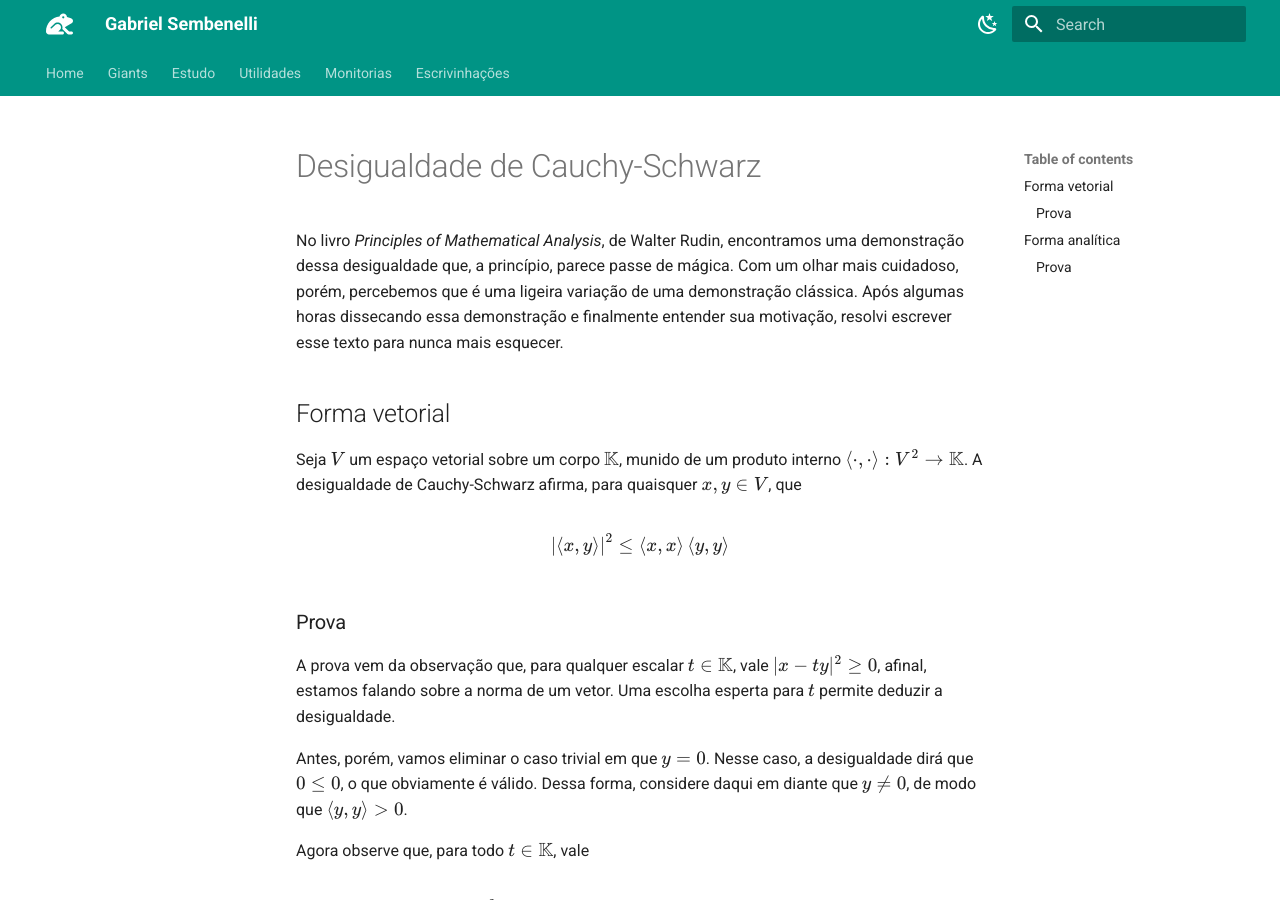
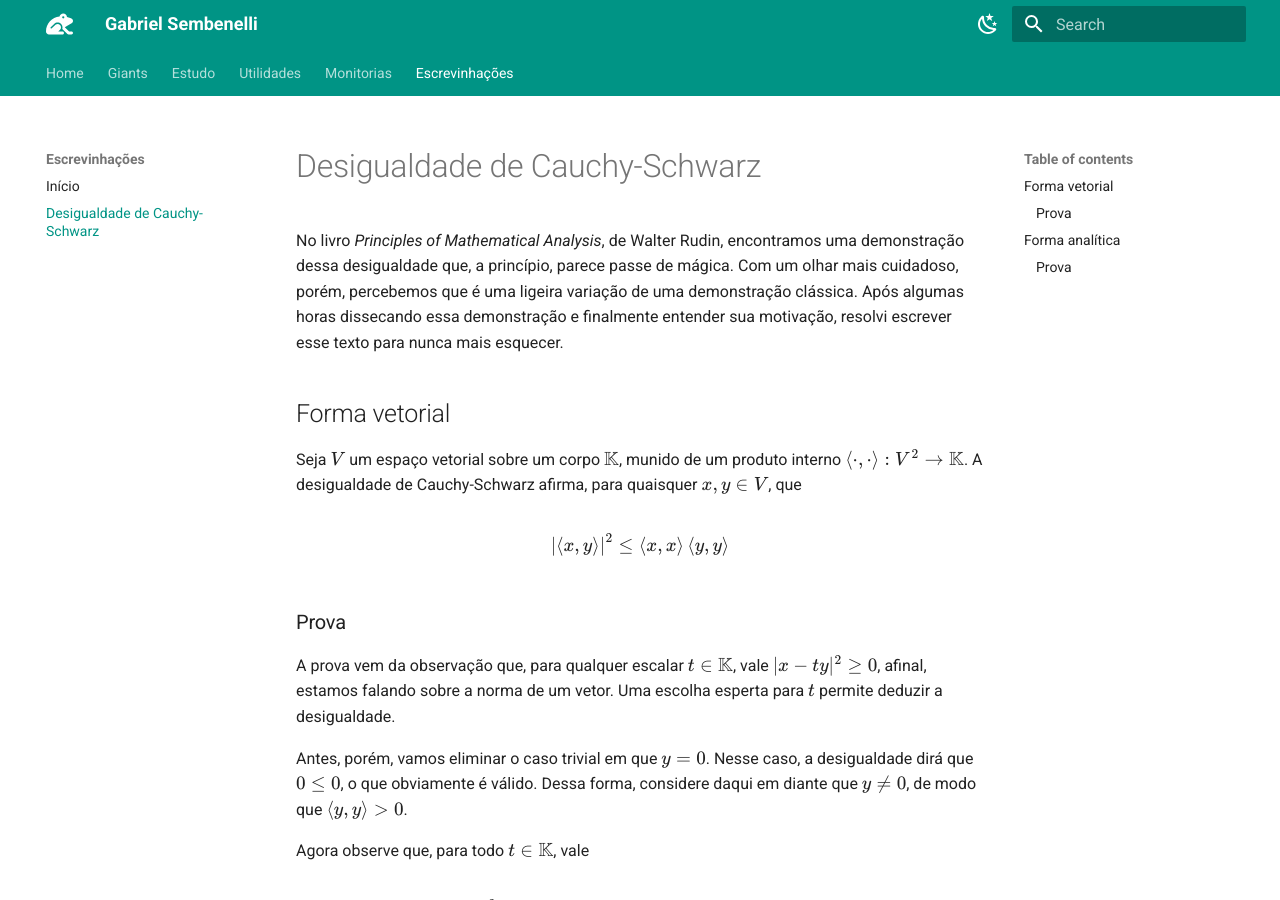
Before and after one commit to Gabriel-Sembenelli/website, an MkDocs documentation site: the page built from docs/Escrevinhacoes/Cauchy-Schwarz.md, in a window 1280 px wide and 900 px high. Built offline with MkDocs 1.6.1 and Material for MkDocs 9.7.7, drawn with Linux system fonts in a browser that asks for light colours; some of the changed lines change nothing that is shown.

Commit message:
Update Escrevinhações, added a main page, reorganized in a new directory

```diff
--- a/mkdocs.yml
+++ b/mkdocs.yml
@@ -90,8 +90,9 @@ nav:
       - Referências: Monitorias/Algebra-Linear/bibliografia.md
     - Geometria Analítica:
       - Referências: Monitorias/Geometria-Analitica/bibliografia.md
-  - Escrivinhações:
-    - Desigualdade de Cauchy-Schwarz: Cauchy-Schwarz.md
+  - Escrevinhações:
+    - Início: Escrevinhacoes/Escrevinhacoes.md
+    - Desigualdade de Cauchy-Schwarz: Escrevinhacoes/Cauchy-Schwarz.md
 
 #-------------------------------------------------------------------------------
 
```
